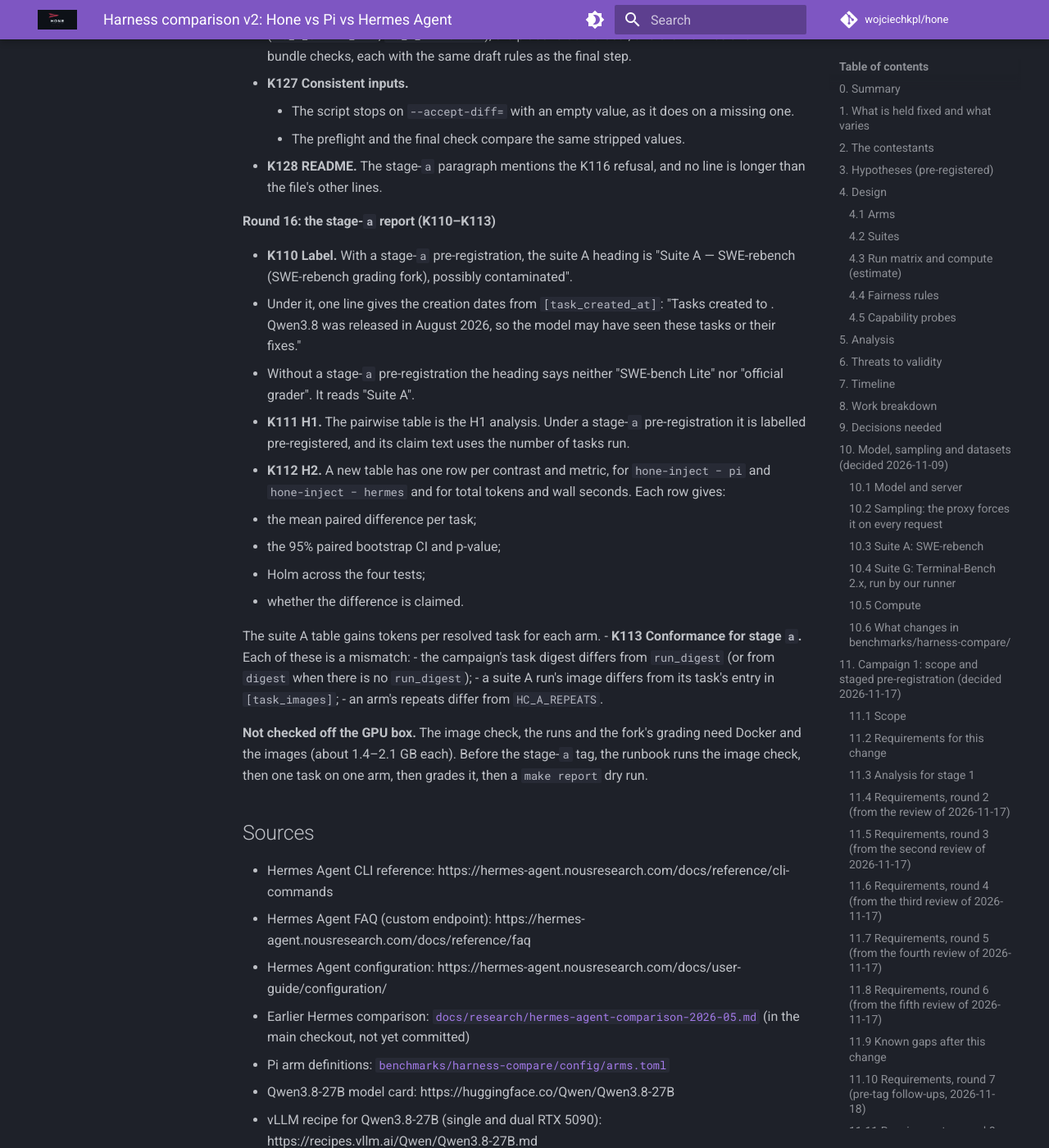
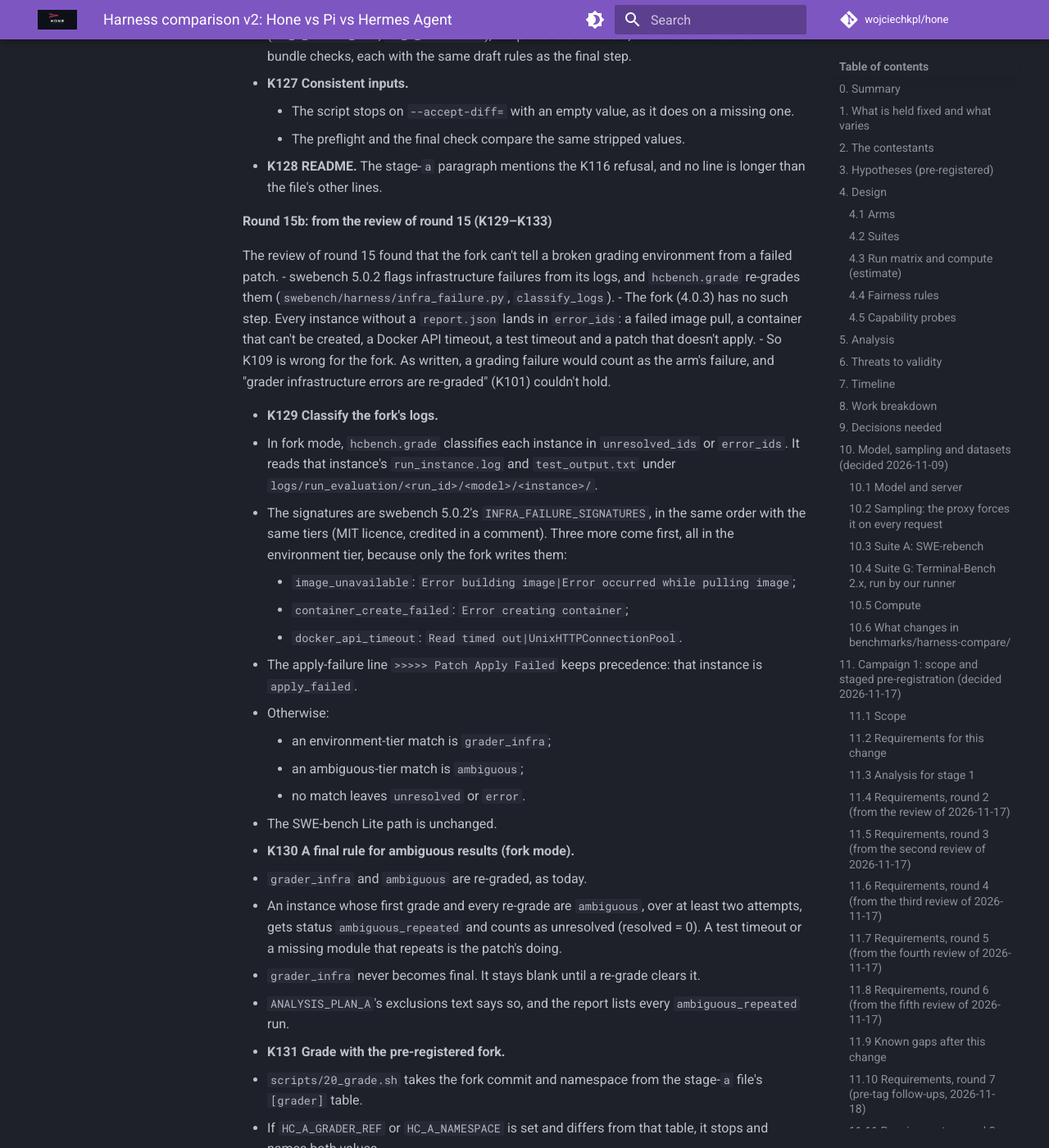
Before and after one commit to wojciechkpl/hone, an MkDocs documentation site: the page built from docs/plans/harness-compare-v2-2026-11.md, in a window 1280 px wide and 1400 px high, scrolled down 48680 px. Shown: the whole window at 82% size. Built offline with MkDocs 1.6.1 and Material for MkDocs 9.7.7, drawn with Linux system fonts in a browser that asks for light colours; comment, search, counter and statistics services are not loaded; some of the changed text lies outside the part shown.

Commit message:
docs(bench): round 15b spec, classify the fork's grading failures (K129-K133)

```diff
--- a/docs/plans/harness-compare-v2-2026-11.md
+++ b/docs/plans/harness-compare-v2-2026-11.md
@@ -1669,6 +1669,58 @@ The review of round 14 found the frozen selection rules implemented exactly, and
   - **K128 README.** The stage-`a` paragraph mentions the K116 refusal, and no line is
     longer than the file's other lines.
 
+#### Round 15b: from the review of round 15 (K129–K133)
+
+The review of round 15 found that the fork can't tell a broken grading environment from a
+failed patch.
+- swebench 5.0.2 flags infrastructure failures from its logs, and `hcbench.grade`
+  re-grades them (`swebench/harness/infra_failure.py`, `classify_logs`).
+- The fork (4.0.3) has no such step. Every instance without a `report.json` lands in
+  `error_ids`: a failed image pull, a container that can't be created, a Docker API
+  timeout, a test timeout and a patch that doesn't apply.
+- So K109 is wrong for the fork. As written, a grading failure would count as the arm's
+  failure, and "grader infrastructure errors are re-graded" (K101) couldn't hold.
+
+- **K129 Classify the fork's logs.**
+  - In fork mode, `hcbench.grade` classifies each instance in `unresolved_ids` or
+    `error_ids`. It reads that instance's `run_instance.log` and `test_output.txt` under
+    `logs/run_evaluation/<run_id>/<model>/<instance>/`.
+  - The signatures are swebench 5.0.2's `INFRA_FAILURE_SIGNATURES`, in the same order with
+    the same tiers (MIT licence, credited in a comment). Three more come first, all in the
+    environment tier, because only the fork writes them:
+    - `image_unavailable`: `Error building image|Error occurred while pulling image`;
+    - `container_create_failed`: `Error creating container`;
+    - `docker_api_timeout`: `Read timed out|UnixHTTPConnectionPool`.
+  - The apply-failure line `>>>>> Patch Apply Failed` keeps precedence: that instance is
+    `apply_failed`.
+  - Otherwise:
+    - an environment-tier match is `grader_infra`;
+    - an ambiguous-tier match is `ambiguous`;
+    - no match leaves `unresolved` or `error`.
+  - The SWE-bench Lite path is unchanged.
+- **K130 A final rule for ambiguous results (fork mode).**
+  - `grader_infra` and `ambiguous` are re-graded, as today.
+  - An instance whose first grade and every re-grade are `ambiguous`, over at least two
+    attempts, gets status `ambiguous_repeated` and counts as unresolved (resolved = 0).
+    A test timeout or a missing module that repeats is the patch's doing.
+  - `grader_infra` never becomes final. It stays blank until a re-grade clears it.
+  - `ANALYSIS_PLAN_A`'s exclusions text says so, and the report lists every
+    `ambiguous_repeated` run.
+- **K131 Grade with the pre-registered fork.**
+  - `scripts/20_grade.sh` takes the fork commit and namespace from the stage-`a` file's
+    `[grader]` table.
+  - If `HC_A_GRADER_REF` or `HC_A_NAMESPACE` is set and differs from that table, it stops
+    and names both values.
+- **K132 Record what graded.** `grading/grader.json` also records the installed `swebench`
+  and `docker` package versions, as read with `importlib.metadata` inside the grading
+  environment.
+- **K133 Gaps the review found.**
+  - The preflight compares the `HC_A_*` rule values unstripped, so a padded value such as
+    `" 2026_03"` is refused before any selection.
+  - A test pins that the fork argv has no `--split`.
+  - A test pins that a bundle manifest that is valid JSON but not an object (`[]`) is
+    refused (K124).
+
 #### Round 16: the stage-`a` report (K110–K113)
 
 - **K110 Label.** With a stage-`a` pre-registration, the suite A heading is
```
